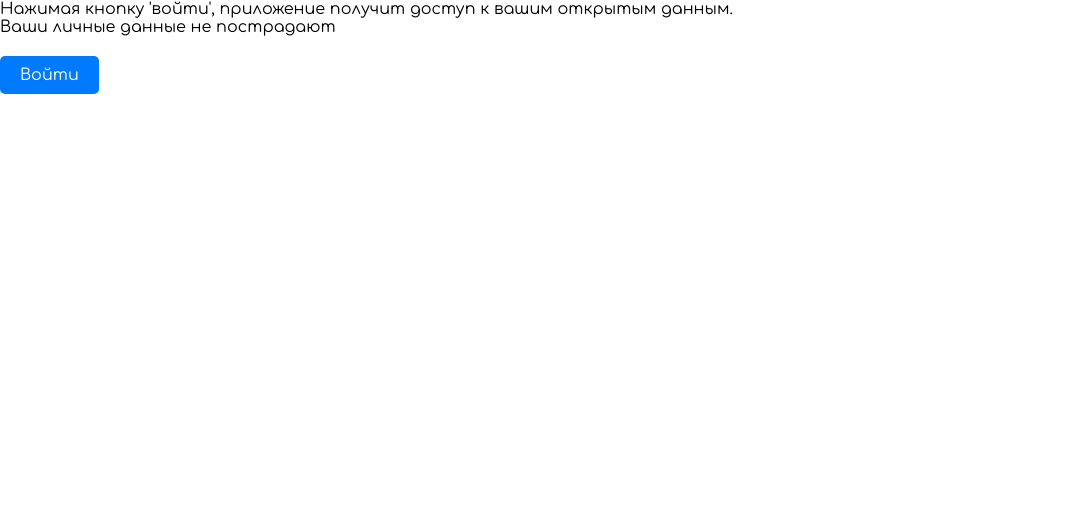
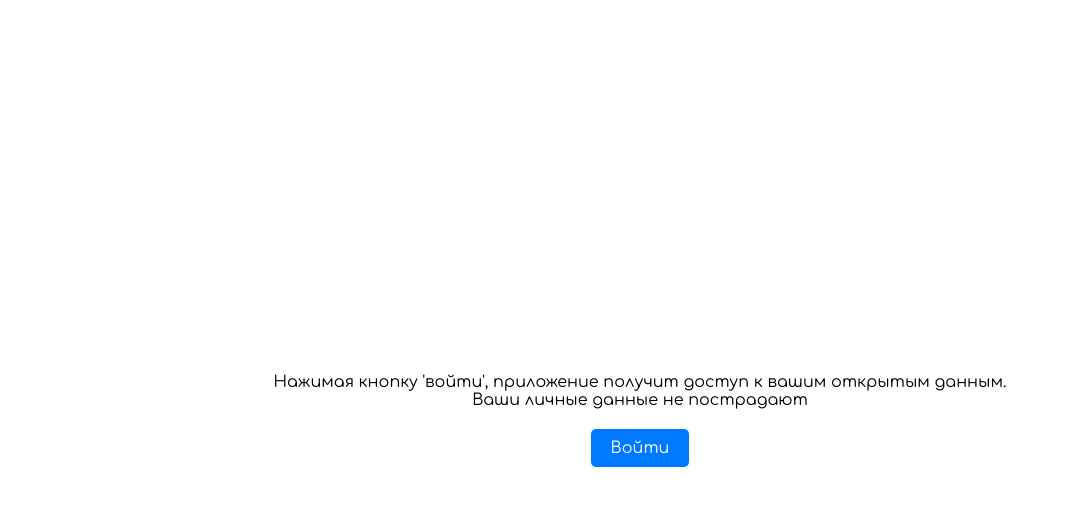
Before and after one commit to gefeeplay/mini-app, a Vue app: page / in a window 1280 px wide. Shown: the top 506 px of the page, without its empty margins (0-1068 px from the left). Built offline with nearby package versions, Linux system fonts and the light colour scheme.

Commit message:
vers 1 style

```diff
--- a/src/components/LoginView.vue
+++ b/src/components/LoginView.vue
@@ -51,7 +51,7 @@ async function login() {
 </script>
 
 <template>
-  <div>
+  <div class="login-container">
     <div>Нажимая кнопку 'войти', приложение получит доступ к вашим открытым данным.<br>
       Ваши личные данные не пострадают
     </div>
```
